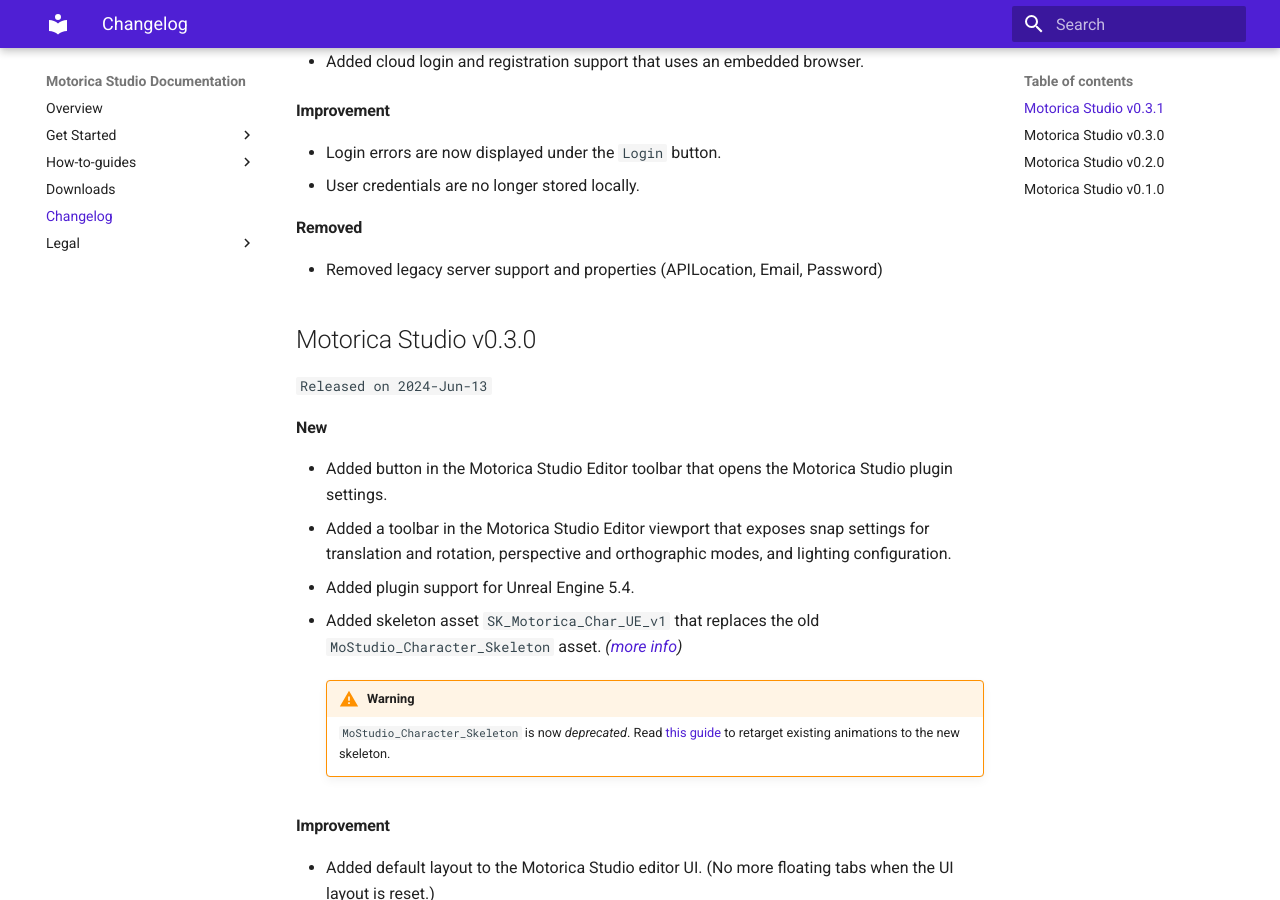
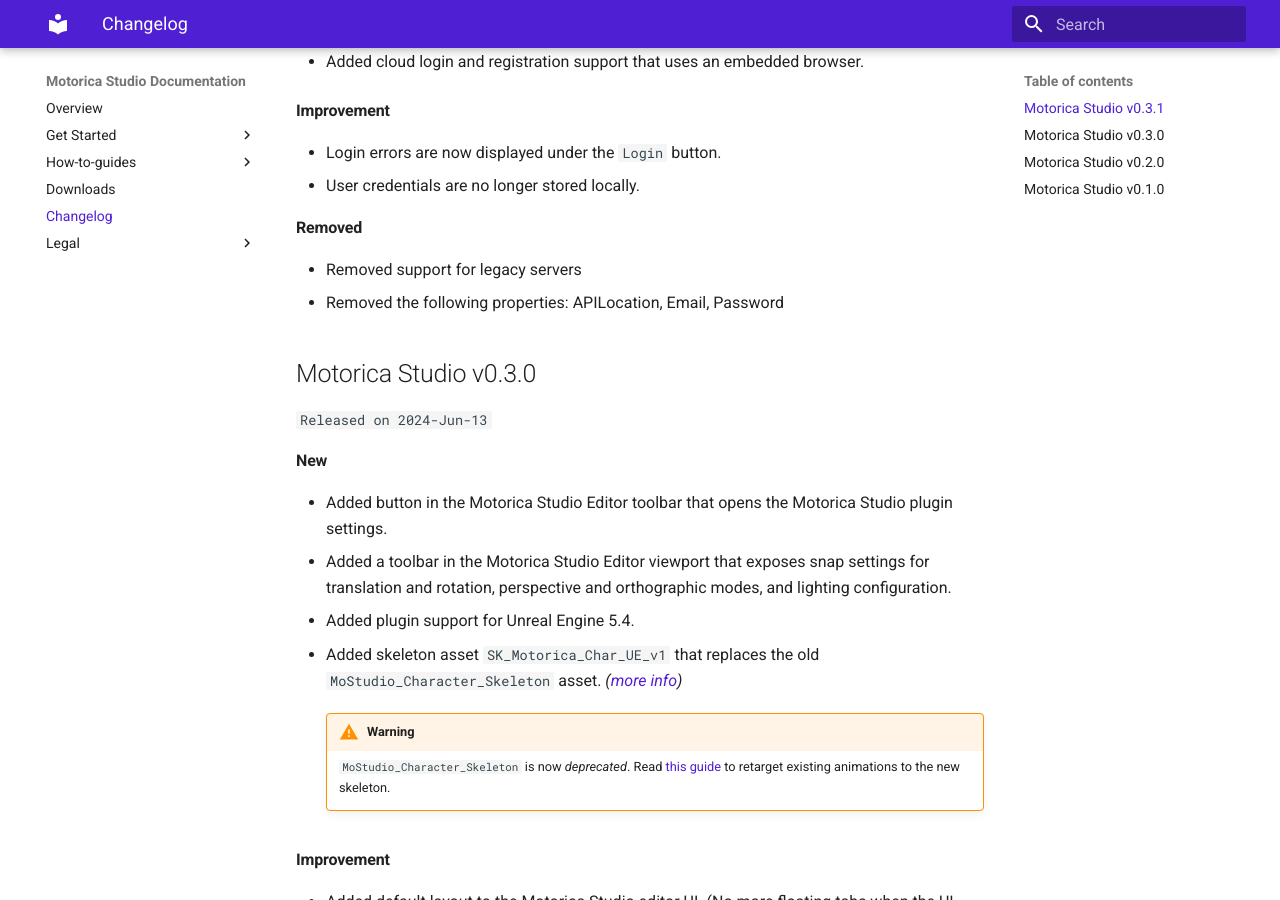
Before and after one commit to MotoricaAI/MoStudioDocs, an MkDocs documentation site: the page built from docs/changelog.md, in a window 1280 px wide and 900 px high, scrolled down 416 px. Built offline with MkDocs 1.6.1 and Material for MkDocs 9.7.7, drawn with Linux system fonts in a browser that asks for light colours.

Commit message:
Update changelog.md

```diff
--- a/docs/changelog.md
+++ b/docs/changelog.md
@@ -15,7 +15,8 @@
 - User credentials are no longer stored locally.
 
 #### Removed
-- Removed legacy server support and properties (APILocation, Email, Password)
+- Removed support for legacy servers
+- Removed the following properties: APILocation, Email, Password
 
 ## Motorica Studio v0.3.0
 `Released on 2024-Jun-13`
```
